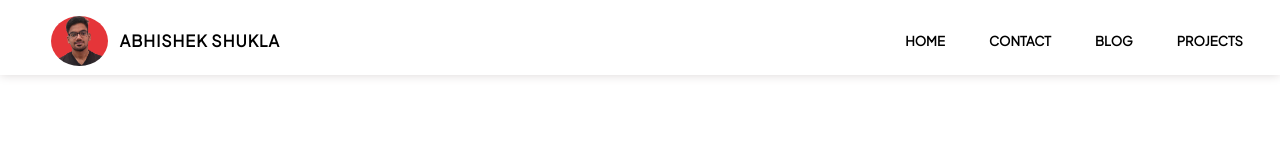
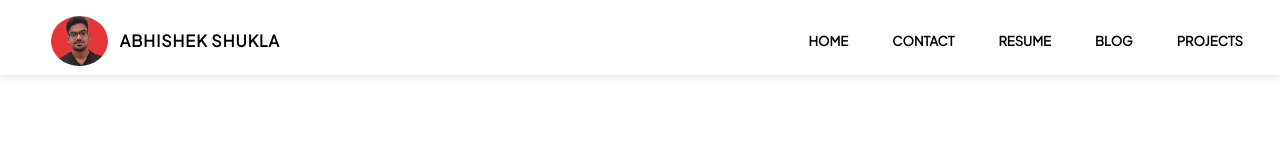
Before and after one commit to abhishek2002Git/blog2, a React (Create React App) app: page /resume in a window 1280 px wide. Shown: the top 160 px of the page. Built offline with nearby package versions, Linux system fonts and the light colour scheme; what tw-elements would draw is missing.

Commit message:
resume update

```diff
--- a/src/Components/Resume/Resume.js
+++ b/src/Components/Resume/Resume.js
@@ -4,7 +4,7 @@ const Resume = () => {
   return (
     <div style={{height:"100vh"}}>
       <object
-        data="https://res.cloudinary.com/dw6ehse4v/image/upload/v1669635732/Abhishek-Shukla-Frontend-Web-Developer_vvovcj.pdf"
+        data="https://res.cloudinary.com/dw6ehse4v/image/upload/v1675328740/abhishek_shukla_resume_ljmafp.pdf"
         type="application/pdf"
         width="100%"
         height="100%"
--- a/src/Components/UI/Navbar.js
+++ b/src/Components/UI/Navbar.js
@@ -78,6 +78,15 @@ const Navbar = () => {
           </li>
           <li
             onClick={() => {
+              navigate("/resume");
+              window.scrollTo(0, 0);
+            }}
+            className="nav-li"
+          >
+            <a className="nav-a">RESUME</a>
+          </li>
+          <li
+            onClick={() => {
               navigate("/blog");
               window.scrollTo(0, 0);
             }}
--- a/src/Components/UI/Sidebar2.js
+++ b/src/Components/UI/Sidebar2.js
@@ -62,6 +62,16 @@ const Sidebar2 = () => {
             </li>
             <li
               onClick={() => {
+                navigate("/resume");
+                window.scrollTo(0, 0);
+                showSidebar();
+              }}
+              className="side-li"
+            >
+              RESUME
+            </li>
+            <li
+              onClick={() => {
                 navigate("/blog");
                 window.scrollTo(0, 0);
                 showSidebar();
```
